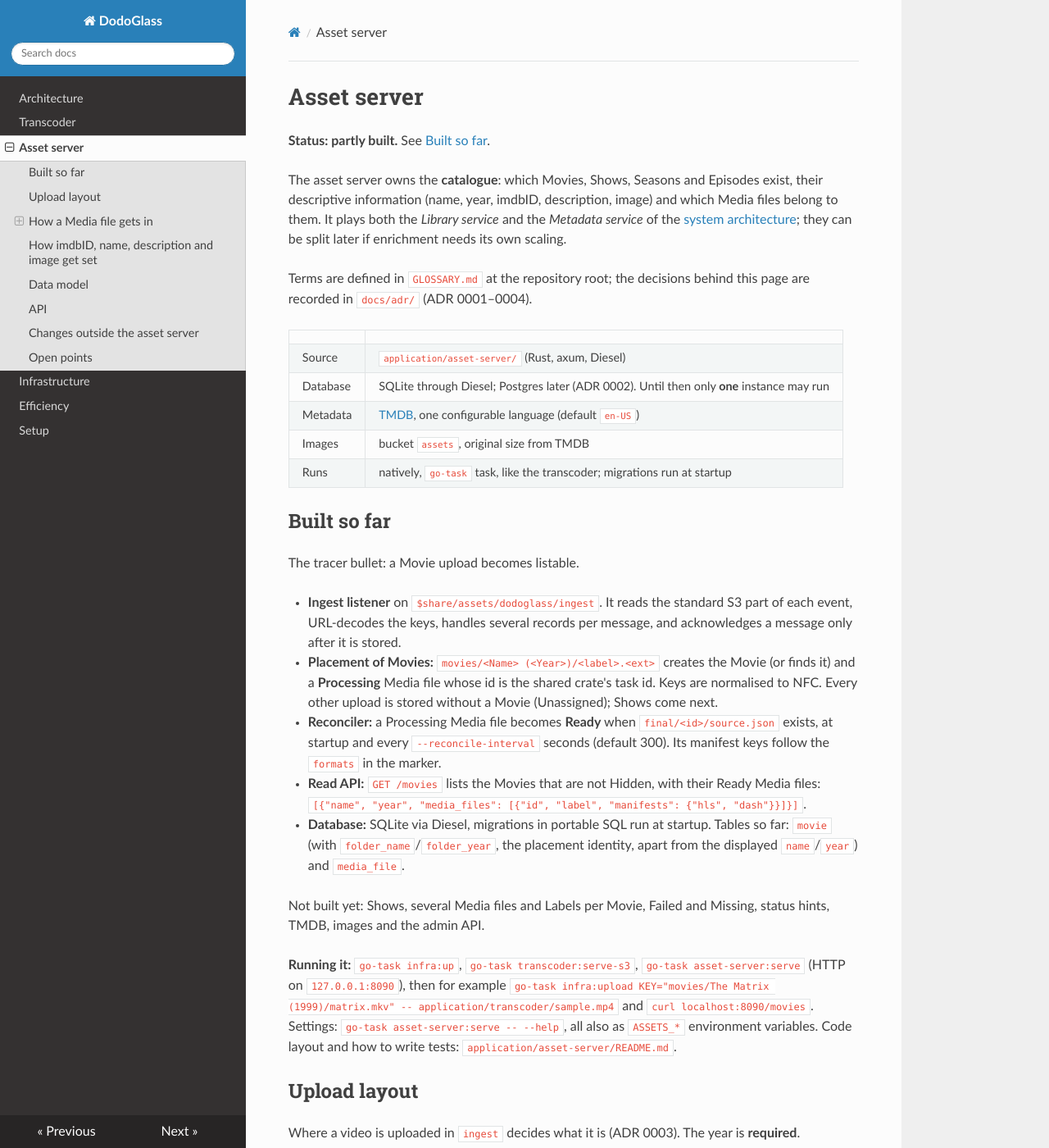
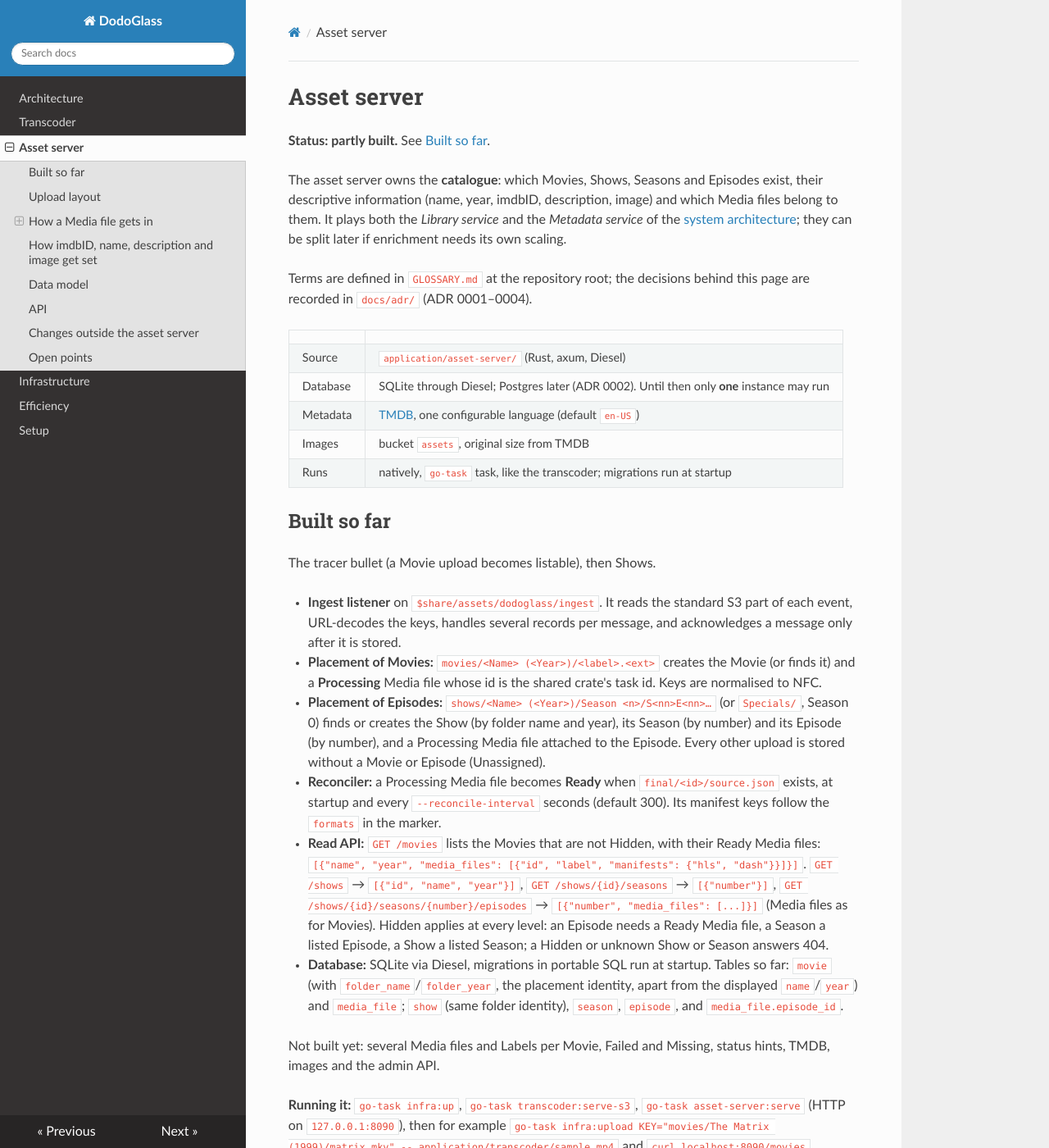
Before and after one commit to Domeimeie/DodoGlass, an MkDocs documentation site: the page built from docs/architecture/asset-server.md, in a window 1280 px wide and 1400 px high. Shown: the whole window at 82% size. Built offline with MkDocs 1.6.1, drawn with Linux system fonts in a browser that asks for light colours; nearby versions of some CDN libraries.

Commit message:
Document Shows, Seasons and Episodes in the asset server docs
Co-Authored-By: Claude Opus 5.5 <noreply@anthropic.com>

```diff
--- a/docs/architecture/asset-server.md
+++ b/docs/architecture/asset-server.md
@@ -20,24 +20,31 @@ in `docs/adr/` (ADR 0001–0004).
 
 ## Built so far
 
-The tracer bullet: a Movie upload becomes listable.
+The tracer bullet (a Movie upload becomes listable), then Shows.
 
 - **Ingest listener** on `$share/assets/dodoglass/ingest`. It reads the standard S3 part of each
   event, URL-decodes the keys, handles several records per message, and acknowledges a message only
   after it is stored.
 - **Placement of Movies:** `movies/<Name> (<Year>)/<label>.<ext>` creates the Movie (or finds it) and
   a **Processing** Media file whose id is the shared crate's task id. Keys are normalised to NFC.
-  Every other upload is stored without a Movie (Unassigned); Shows come next.
+- **Placement of Episodes:** `shows/<Name> (<Year>)/Season <n>/S<nn>E<nn>…` (or `Specials/`, Season
+  0) finds or creates the Show (by folder name and year), its Season (by number) and its Episode (by
+  number), and a Processing Media file attached to the Episode. Every other upload is stored without
+  a Movie or Episode (Unassigned).
 - **Reconciler:** a Processing Media file becomes **Ready** when `final/<id>/source.json` exists, at
   startup and every `--reconcile-interval` seconds (default 300). Its manifest keys follow the
   `formats` in the marker.
 - **Read API:** `GET /movies` lists the Movies that are not Hidden, with their Ready Media files:
   `[{"name", "year", "media_files": [{"id", "label", "manifests": {"hls", "dash"}}]}]`.
+  `GET /shows` → `[{"id", "name", "year"}]`, `GET /shows/{id}/seasons` → `[{"number"}]`,
+  `GET /shows/{id}/seasons/{number}/episodes` → `[{"number", "media_files": [...]}]` (Media files as
+  for Movies). Hidden applies at every level: an Episode needs a Ready Media file, a Season a listed
+  Episode, a Show a listed Season; a Hidden or unknown Show or Season answers 404.
 - **Database:** SQLite via Diesel, migrations in portable SQL run at startup. Tables so far: `movie`
   (with `folder_name`/`folder_year`, the placement identity, apart from the displayed `name`/`year`)
-  and `media_file`.
+  and `media_file`; `show` (same folder identity), `season`, `episode`, and `media_file.episode_id`.
 
-Not built yet: Shows, several Media files and Labels per Movie, Failed and Missing, status hints,
+Not built yet: several Media files and Labels per Movie, Failed and Missing, status hints,
 TMDB, images and the admin API.
 
 **Running it:** `go-task infra:up`, `go-task transcoder:serve-s3`, `go-task asset-server:serve`
```
Also changed, not shown: application/asset-server/README.md.
